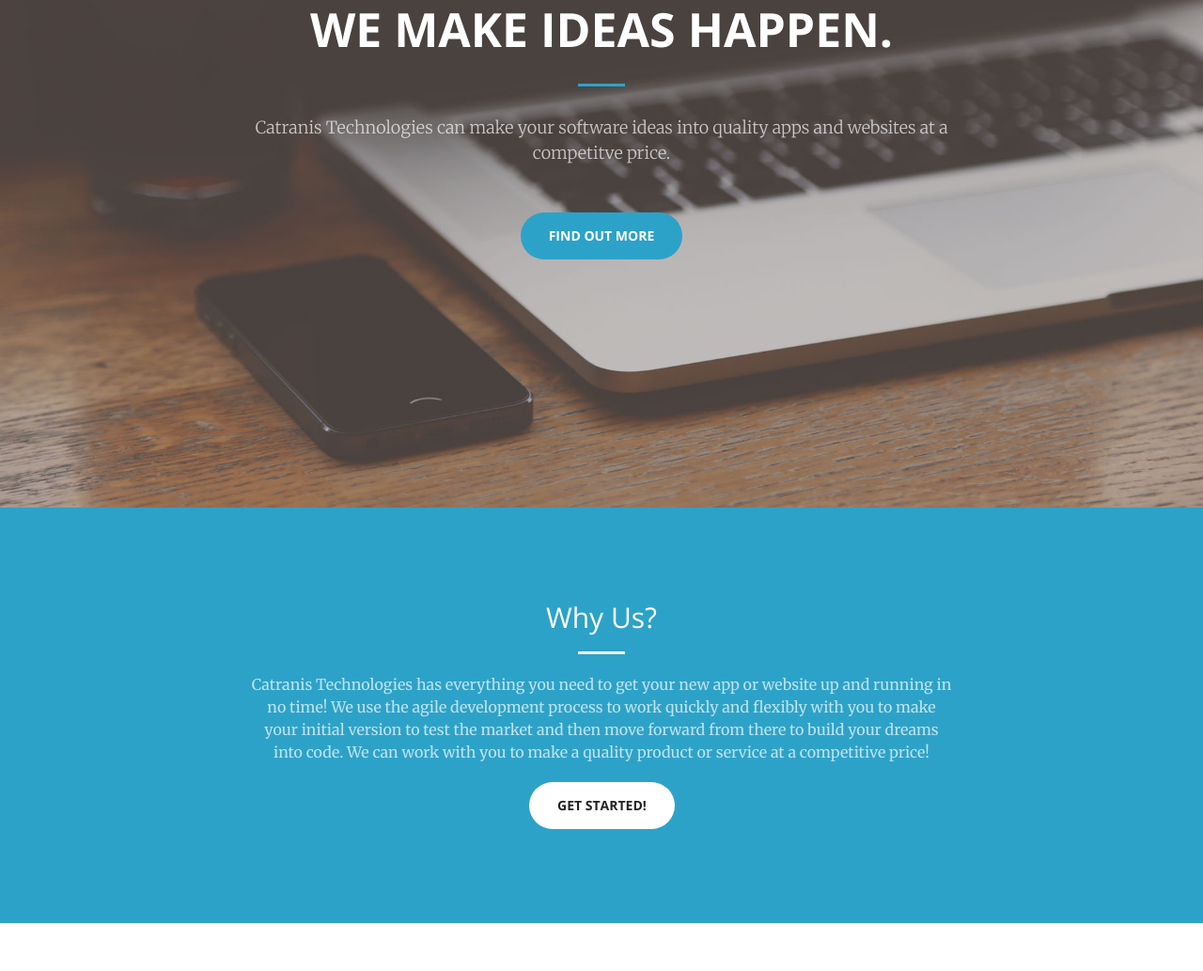
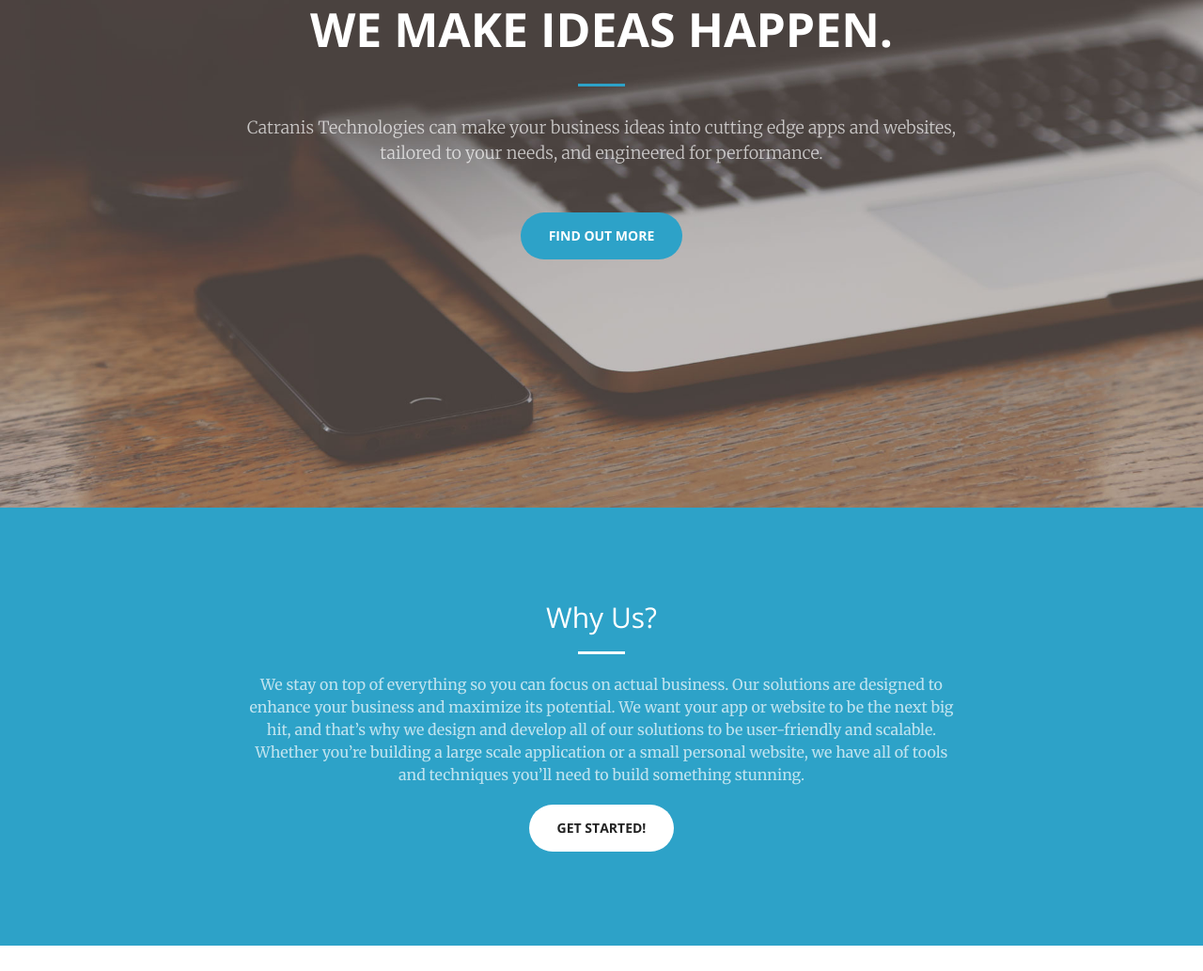
Before and after one commit to Catranis-Technologies/catranis-technologies.github.io, a website: page index.html in a window 1280 px wide. Shown: the part 260-1293 px from the top of the page at 94% size. Drawn offline with nearby package versions, Linux system fonts and the light colour scheme.

Commit message:
Update index.html
change subtitle and why us description

```diff
--- a/index.html
+++ b/index.html
@@ -77,7 +77,7 @@
             <div class="header-content-inner">
                 <h1 id="homeHeading">We make ideas happen.</h1>
                 <hr>
-                <p>Catranis Technologies can make your software ideas into quality apps and websites at a competitve price.</p>
+                <p>Catranis Technologies can make your business ideas into cutting edge apps and websites, tailored to your needs, and engineered for performance.</p>
                 <a href="#about" class="btn btn-primary btn-xl page-scroll">Find Out More</a>
             </div>
         </div>
@@ -89,7 +89,7 @@
                 <div class="col-lg-8 col-lg-offset-2 text-center">
                     <h2 class="section-heading">Why Us?</h2>
                     <hr class="light">
-                    <p class="text-faded">Catranis Technologies has everything you need to get your new app or website up and running in no time! We use the agile development process to work quickly and flexibly with you to make your initial version to test the market and then move forward from there to build your dreams into code. We can work with you to make a quality product or service at a competitive price!</p>
+                    <p class="text-faded">We stay on top of everything so you can focus on actual business. Our solutions are designed to enhance your business and maximize its potential. We want your app or website to be the next big hit, and that’s why we design and develop all of our solutions to be user-friendly and scalable. Whether you’re building a large scale application or a small personal website, we have all of tools and techniques you’ll need to build something stunning.</p>
                     <a href="#services" class="page-scroll btn btn-default btn-xl sr-button">Get Started!</a>
                 </div>
             </div>
```
